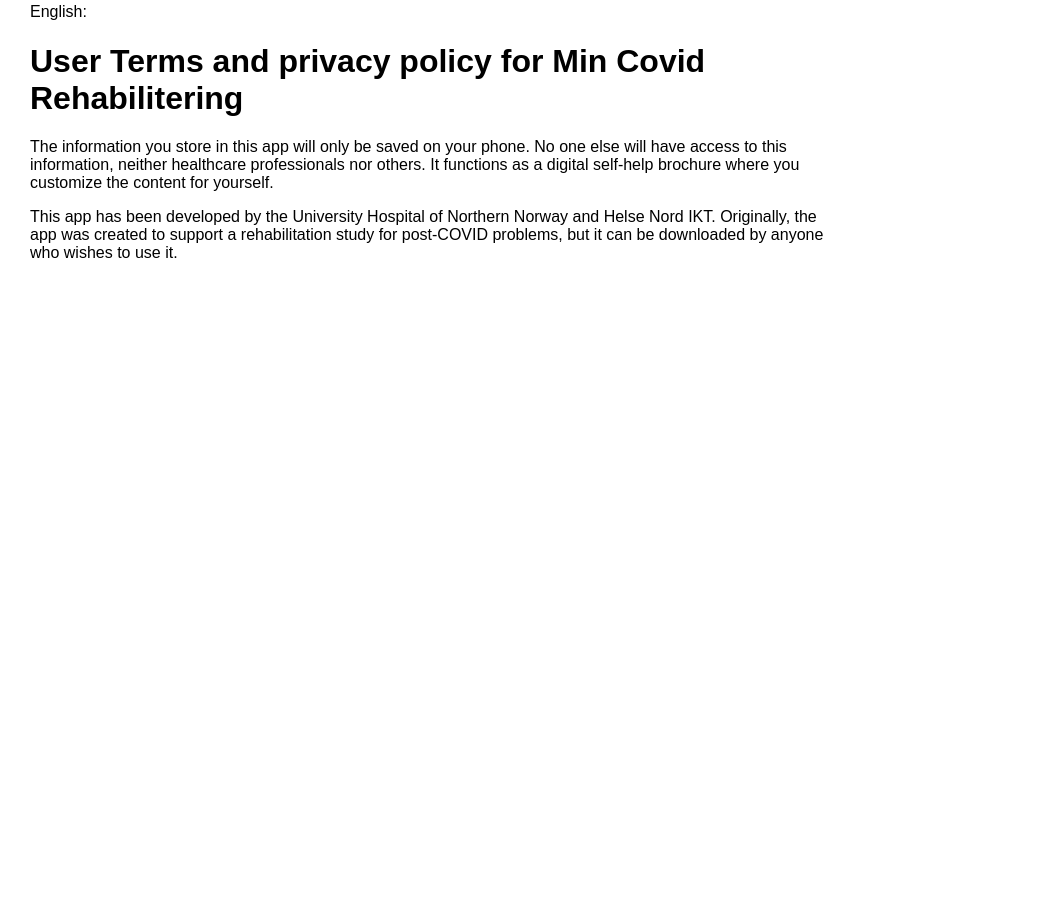
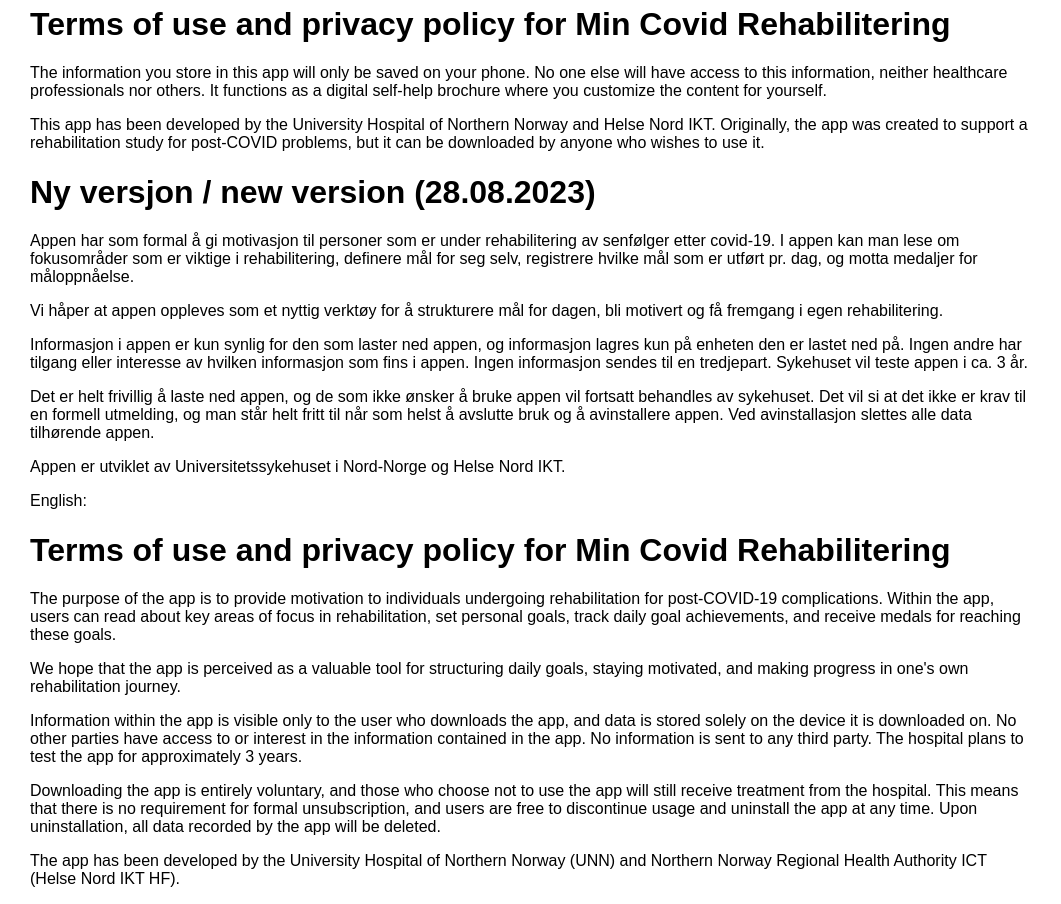
Before and after one commit to HNIKTDEV/Pages, a plain HTML site: page min-covid-rehabilitering/index.html in a window 1280 px wide. Shown: the part 226-1130 px from the top of the page, without its empty margins (0-1061 px from the left). Before the commit the page ends 800 px from the top, so only its background shows below. Drawn offline with Linux system fonts and the light colour scheme.

Commit message:
Update index.html

```diff
--- a/min-covid-rehabilitering/index.html
+++ b/min-covid-rehabilitering/index.html
@@ -1,9 +1,26 @@
-<style>body{font-family: sans-serif; width: 800px; margin-top: 30px; margin-left: 30px;}</style>
+<style>body{font-family: sans-serif; width: 1000px; margin-top: 30px; margin-left: 30px;}</style>
 <h1>Brukervilkår og personvernerklæring for Min Covid Rehabilitering</h1>
 <p>Det du lagrer i denne appen vil kun lagres på din telefon. Ingen andre vil få tilgang til informasjonen, hverken helsepersonell eller andre. Den fungerer som en digital selvhjelpsbrosjyre hvor du tilpasser innholdet til deg selv.</p>
 <p>Denne appen er utviklet av Universitetssykehuset Nord-Norge og Helse-Nord IKT. Appen er i utgangpunktet utviklet som støtte for en rehabiliteringsstudie ved senfølger etter Covid, men kan lastes ned av alle som ønsker.</p>
 
 <p>English:</p>
-<h1>User Terms and privacy policy for Min Covid Rehabilitering</h1>
+<h1>Terms of use and privacy policy for Min Covid Rehabilitering</h1>
 <p>The information you store in this app will only be saved on your phone. No one else will have access to this information, neither healthcare professionals nor others. It functions as a digital self-help brochure where you customize the content for yourself.</p>
 <p>This app has been developed by the University Hospital of Northern Norway and Helse Nord IKT. Originally, the app was created to support a rehabilitation study for post-COVID problems, but it can be downloaded by anyone who wishes to use it.</p>
+
+
+
+<h1>Ny versjon / new version (28.08.2023)</h1>
+<p>Appen har som formal å gi motivasjon til personer som er under rehabilitering av senfølger etter covid-19. I appen kan man lese om fokusområder som er viktige i rehabilitering, definere mål for seg selv, registrere hvilke mål som er utført pr. dag, og motta medaljer for måloppnåelse.</p>
+<p>Vi håper at appen oppleves som et nyttig verktøy for å strukturere mål for dagen, bli motivert og få fremgang i egen rehabilitering.</p>
+<p>Informasjon i appen er kun synlig for den som laster ned appen, og informasjon lagres kun på enheten den er lastet ned på. Ingen andre har tilgang eller interesse av hvilken informasjon som fins i appen. Ingen informasjon sendes til en tredjepart. Sykehuset vil teste appen i ca. 3 år.</p>
+<p>Det er helt frivillig å laste ned appen, og de som ikke ønsker å bruke appen vil fortsatt behandles av sykehuset. Det vil si at det ikke er krav til en formell utmelding, og man står helt fritt til når som helst å avslutte bruk og å avinstallere appen. Ved avinstallasjon slettes alle data tilhørende appen.</p>
+<p>Appen er utviklet av Universitetssykehuset i Nord-Norge og Helse Nord IKT.</p>
+
+<p>English:</p>
+<h1>Terms of use and privacy policy for Min Covid Rehabilitering</h1>
+<p>The purpose of the app is to provide motivation to individuals undergoing rehabilitation for post-COVID-19 complications. Within the app, users can read about key areas of focus in rehabilitation, set personal goals, track daily goal achievements, and receive medals for reaching these goals.</p>
+<p>We hope that the app is perceived as a valuable tool for structuring daily goals, staying motivated, and making progress in one's own rehabilitation journey.</p>
+<p>Information within the app is visible only to the user who downloads the app, and data is stored solely on the device it is downloaded on. No other parties have access to or interest in the information contained in the app. No information is sent to any third party. The hospital plans to test the app for approximately 3 years.</p>
+<p>Downloading the app is entirely voluntary, and those who choose not to use the app will still receive treatment from the hospital. This means that there is no requirement for formal unsubscription, and users are free to discontinue usage and uninstall the app at any time. Upon uninstallation, all data recorded by the app will be deleted.</p>
+<p>The app has been developed by the University Hospital of Northern Norway (UNN) and Northern Norway Regional Health Authority ICT (Helse Nord IKT HF).</p>
```
